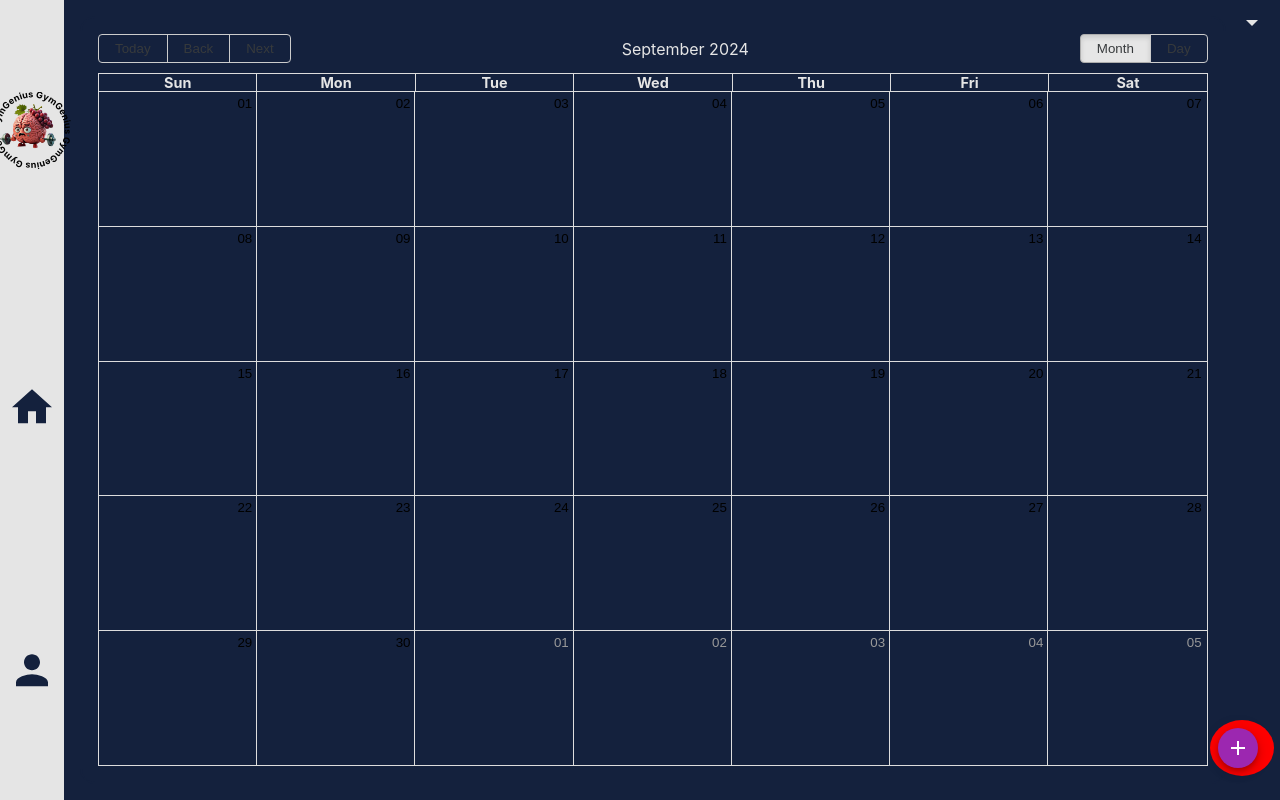
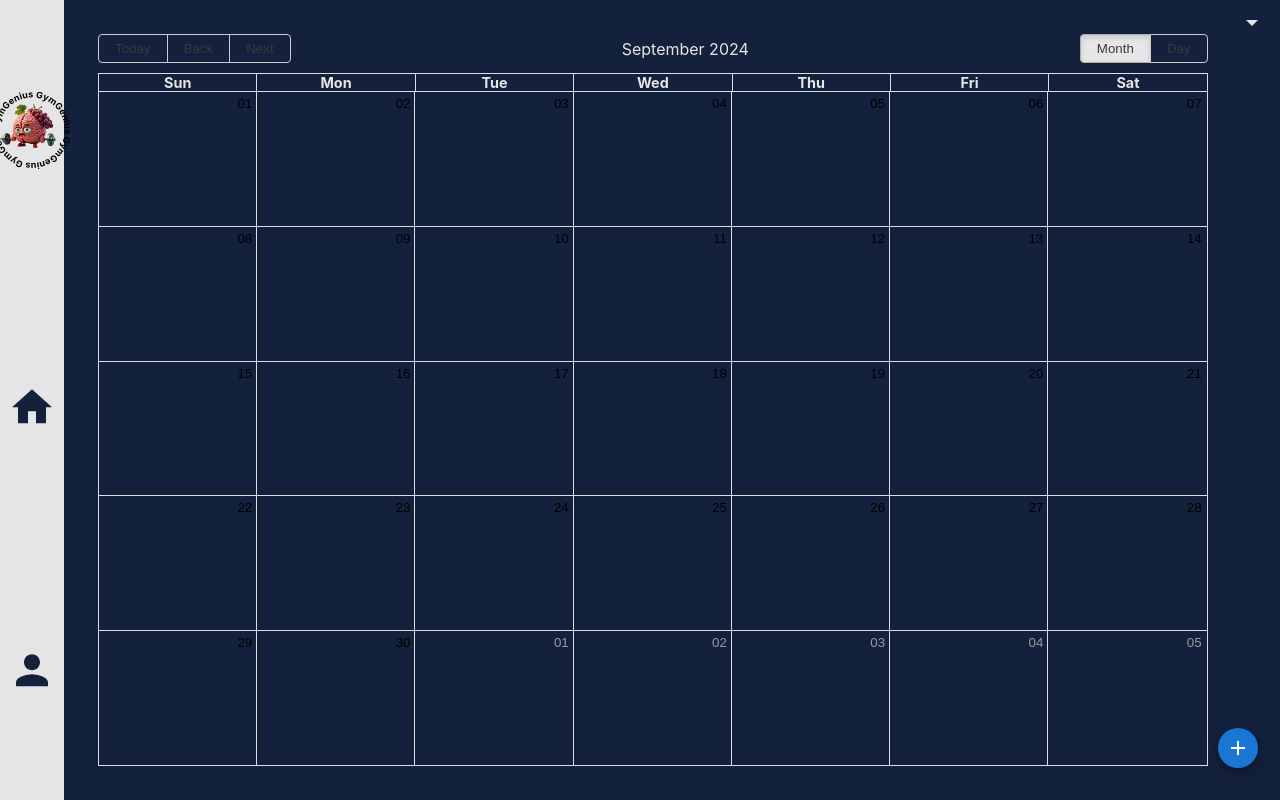
Before and after one commit to uca-pid/2024-duplagalactica, a React (Create React App) app in the folder gymgenious/: page / in a window 1280 px wide. Built offline with nearby package versions, Linux system fonts and the light colour scheme; no server answers; the database is empty.

Commit message:
Adapting button style

```diff
--- a/gymgenious/src/App.css
+++ b/gymgenious/src/App.css
@@ -522,7 +522,6 @@ iframe {
 
 .create-class-button {
   position: absolute;
-  background-color: red;
   width: 5%;
   right: 0.5%;
   border-radius: 100%;
--- a/gymgenious/src/real_components/CreateClassButton.jsx
+++ b/gymgenious/src/real_components/CreateClassButton.jsx
@@ -8,7 +8,7 @@ export default function CreateClassButton() {
     const navigate = useNavigate();
     return (
       <Box sx={{ '& > :not(style)': { m: 1 } }} className='create-class-button'>
-        <Fab size="small" color="secondary" aria-label="add">
+        <Fab size="small" color="primary" aria-label="add">
           <AddIcon onClick={()=>navigate('/class-creation')}/>
         </Fab>
       </Box>
```
